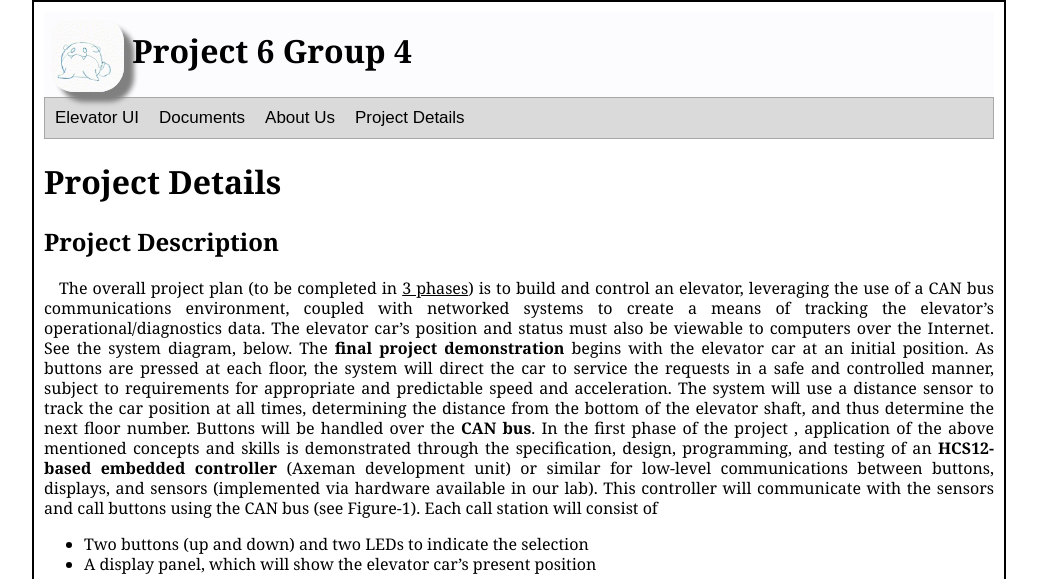
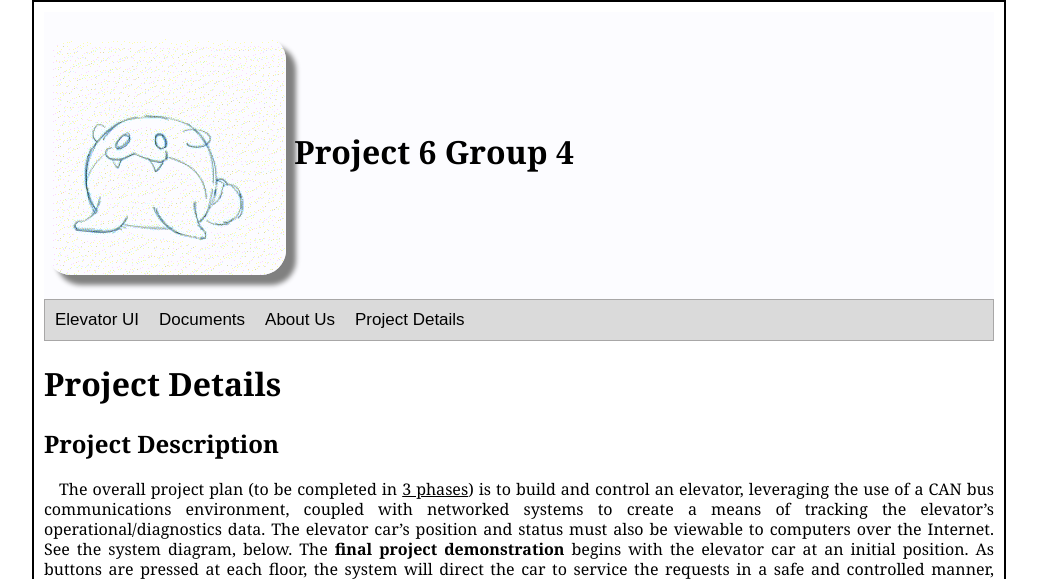
Before and after one commit to Solo-Eng/Group4Project6-Elevator, a PHP site: page /proj-details.html in a window 1280 px wide. Shown: the top 579 px of the page, without its empty margins (121-1158 px from the left). Run offline with PHP 8.4, Linux system fonts and the light colour scheme.

Commit message:
Fixed bug where no page in proj detail

```diff
--- a/script1.js
+++ b/script1.js
@@ -11,6 +11,6 @@ function openTab(evt, tabName) {
     window.location = "about.html";
   }
   else if(tabName == 'Project Details') {
-    window.location = "proj_details.html";
+    window.location = "proj-details.html";
   }
 }
--- a/style1.css
+++ b/style1.css
@@ -97,15 +97,15 @@ header, section, footer, aside, nav, article, figure {display: block};
 
 .banner {
   background-color: rgba(252,252,255,255);
-  height: 75px;
+  height: 1%;
   display: grid;
   align-content: center;
   align-items: end;
-  padding: 5px;
+  padding: 0.2%;
 }
 
 .banner img{
-  height: 75px;
+  height: 1%;
   vertical-align: middle;
 }
 
```
